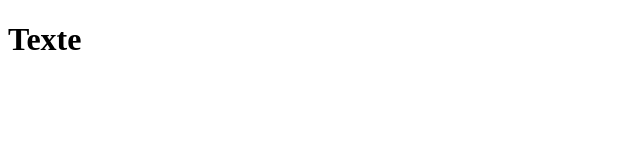
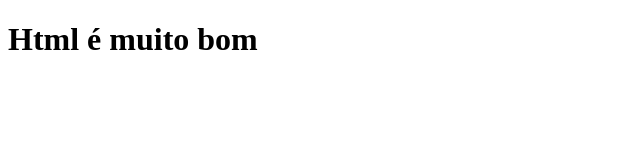
Before and after one commit to Felsou/git_Felipe_aulas, a plain HTML site: page index.html in a window 1280 px wide. Shown: the whole page, without its empty margins (0-640 px from the left). Drawn offline with Linux system fonts and the light colour scheme.

Commit message:
Alteração dentro da tag H1

```diff
--- a/index.html
+++ b/index.html
@@ -7,6 +7,6 @@
     <title>Document</title>
 </head>
 <body>
-    <h1>Texte</h1>
+    <h1>Html é muito bom</h1>
 </body>
 </html>
```
